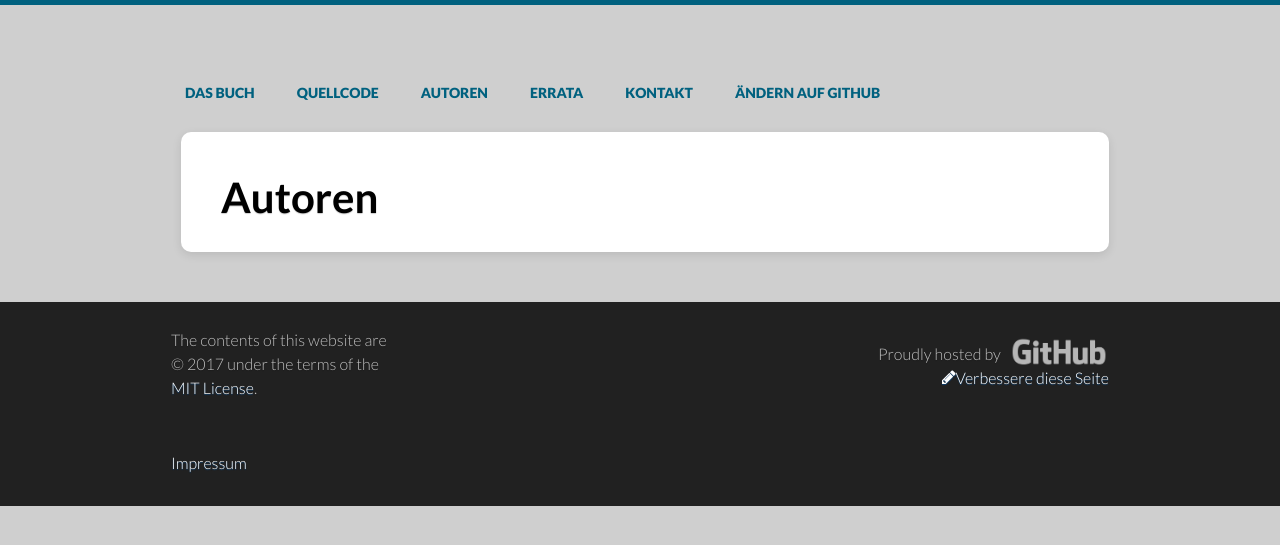
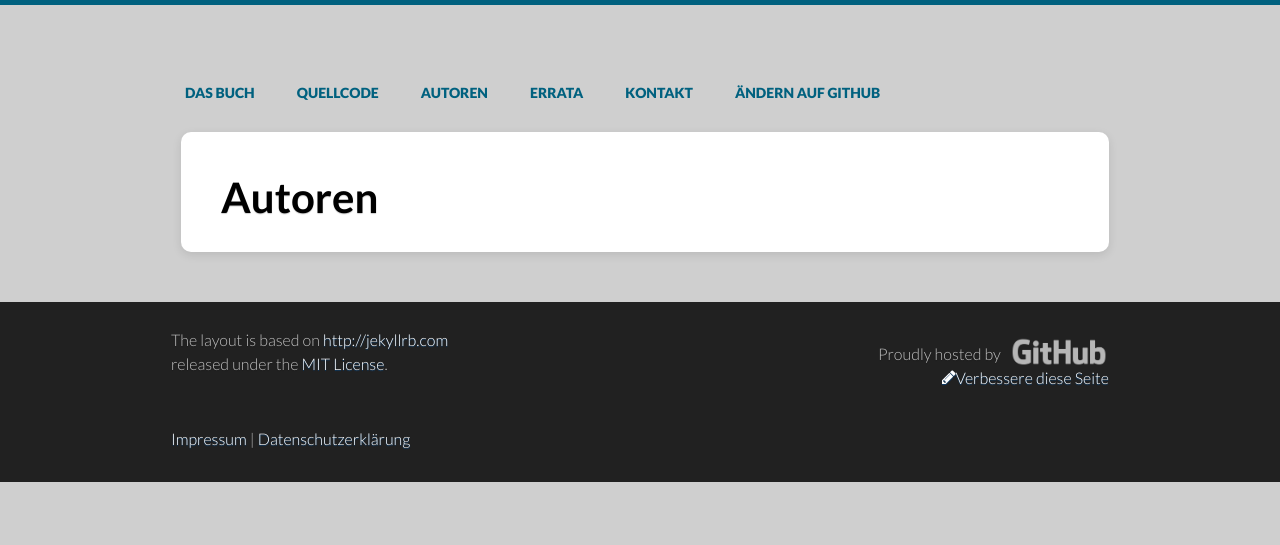
Before and after one commit to sebdi/kalman-filter.de, a Jekyll site: the page built from autoren.md, in a window 1280 px wide. Shown: the top 545 px of the page. Built offline with Jekyll 4.4.1, drawn with Linux system fonts in a browser that asks for light colours.

Commit message:
Update footer.html

```diff
--- a/_includes/footer.html
+++ b/_includes/footer.html
@@ -1,9 +1,9 @@
 <footer>
   <div class="grid">
     <div class="unit one-third center-on-mobiles">
-      <p>The contents of this website are <br />&copy;&nbsp;{{ site.time | date: '%Y' }} under the terms of the <a href="{{ site.repository }}/blob/master/LICENSE">MIT&nbsp;License</a>.</p>
+      <p>The layout is based on <a href="http://jekyllrb.com">http://jekyllrb.com</a> released under the <a href="https://github.com/jekyll/jekyll/blob/master/LICENSE">MIT License</a>.</p>
       <br>
-      <p> <a href="/impressum/">Impressum</a></p>
+      <p> <a href="/impressum/">Impressum</a> | <a href="/datenschutzerklaerung/">Datenschutzerkl&auml;rung</a> </p>
     </div>
     <div class="unit two-thirds align-right center-on-mobiles">
       <p>
```
